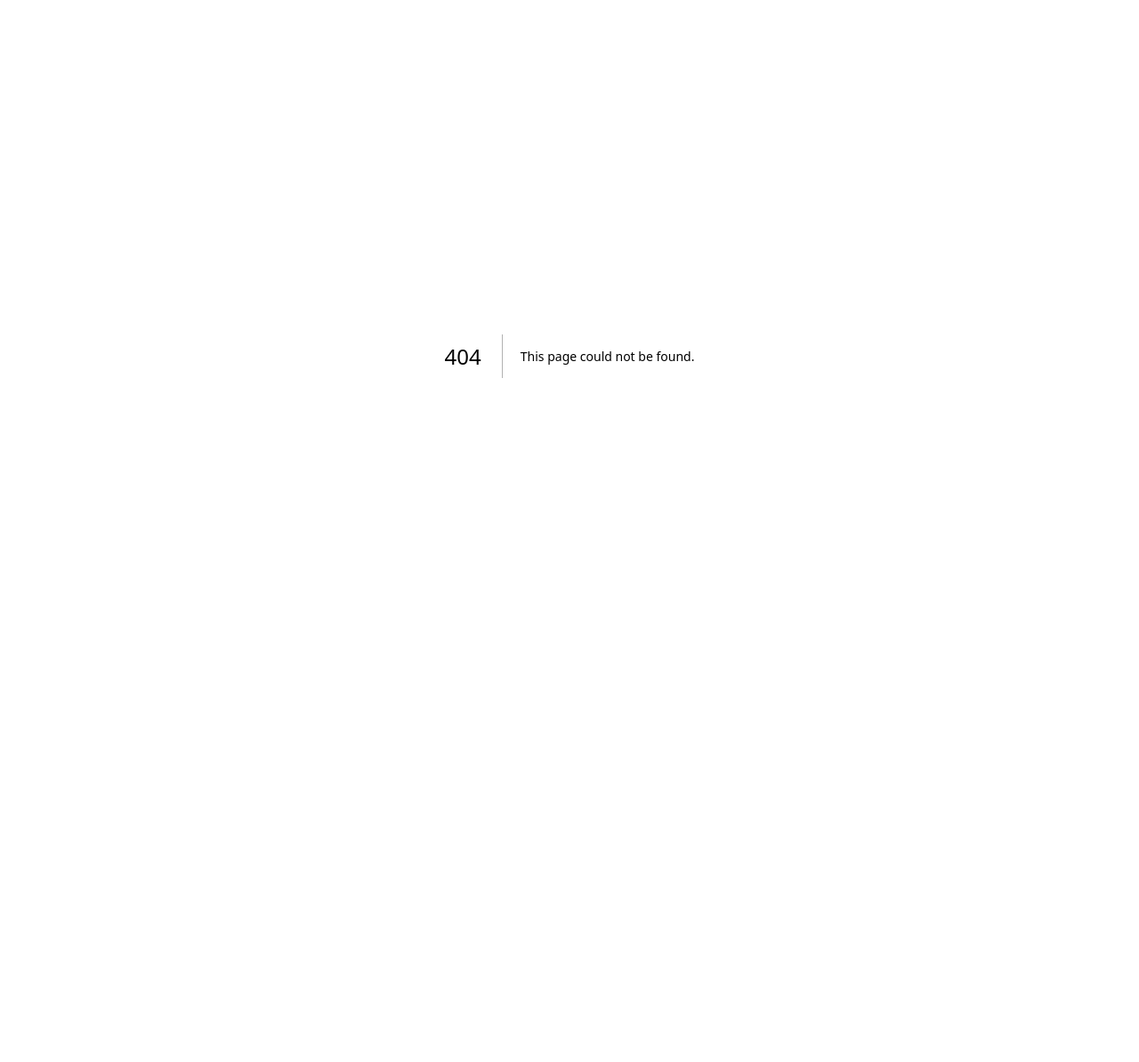
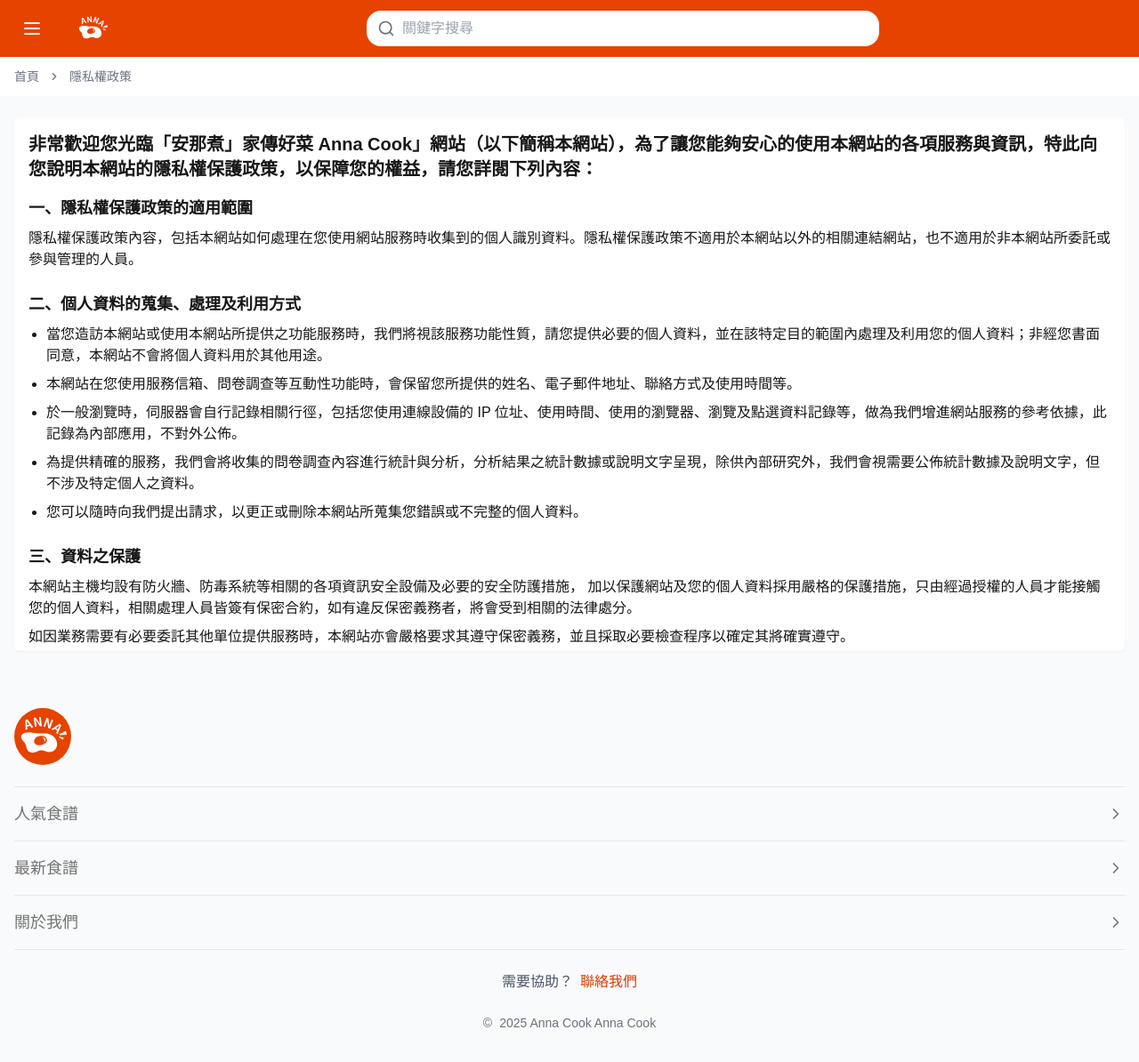
Before and after one commit to heyi5478/anna-cook, a Next.js app: page /privacy-policy in a window 1280 px wide. Before the commit this address had no page. Shown: the top 1194 px of the page at 89% size. Before the commit the page ends 800 px from the top, so only its background shows below. Built offline with nearby package versions, Linux system fonts and the light colour scheme.

Commit message:
feat: 新增隱私權政策頁面元件，包含麵包屑導航及內容結構，提升網站的合規性與使用者體驗。

```diff
--- /dev/null
+++ b/src/pages/privacy-policy/index.tsx
@@ -0,0 +1,174 @@
+import type React from 'react';
+import Link from 'next/link';
+import { Header } from '@/components/layout/Header';
+import { Footer } from '@/components/layout/Footer';
+import {
+  Breadcrumb,
+  BreadcrumbItem,
+  BreadcrumbLink,
+  BreadcrumbList,
+  BreadcrumbPage,
+  BreadcrumbSeparator,
+} from '@/components/ui/breadcrumb';
+
+/**
+ * 隱私權政策頁面元件
+ */
+const PrivacyPolicyPage: React.FC = () => {
+  /**
+   * 處理選單點擊事件
+   */
+  const atMenuClick = () => {
+    console.log('Menu clicked');
+  };
+
+  /**
+   * 處理搜尋提交事件
+   */
+  const atSearchSubmit = (query: string) => {
+    console.log('Search submitted:', query);
+  };
+
+  return (
+    <div className="min-h-screen flex flex-col">
+      <Header
+        variant="default"
+        size="lg"
+        atMenuClick={atMenuClick}
+        atSearchSubmit={atSearchSubmit}
+      />
+
+      <main className="flex-1 bg-gray-50">
+        {/* 麵包屑導航 */}
+        <div className="px-4 py-3 bg-white">
+          <Breadcrumb>
+            <BreadcrumbList>
+              <BreadcrumbItem>
+                <BreadcrumbLink asChild>
+                  <Link href="/">首頁</Link>
+                </BreadcrumbLink>
+              </BreadcrumbItem>
+              <BreadcrumbSeparator />
+              <BreadcrumbItem>
+                <BreadcrumbPage>隱私權政策</BreadcrumbPage>
+              </BreadcrumbItem>
+            </BreadcrumbList>
+          </Breadcrumb>
+        </div>
+
+        {/* 隱私權政策內容 */}
+        <div className="px-4 py-6">
+          <div className="bg-white rounded-md shadow-sm p-4 mb-4 max-h-[calc(100vh-200px)] overflow-y-auto">
+            <h1 className="text-xl font-bold mb-4">
+              非常歡迎您光臨「安那煮」家傳好菜 Anna
+              Cook」網站（以下簡稱本網站），為了讓您能夠安心的使用本網站的各項服務與資訊，特此向您說明本網站的隱私權保護政策，以保障您的權益，請您詳閱下列內容：
+            </h1>
+
+            <section className="mb-6">
+              <h2 className="text-lg font-semibold mb-2">
+                一、隱私權保護政策的適用範圍
+              </h2>
+              <p className="mb-2">
+                隱私權保護政策內容，包括本網站如何處理在您使用網站服務時收集到的個人識別資料。隱私權保護政策不適用於本網站以外的相關連結網站，也不適用於非本網站所委託或參與管理的人員。
+              </p>
+            </section>
+
+            <section className="mb-6">
+              <h2 className="text-lg font-semibold mb-2">
+                二、個人資料的蒐集、處理及利用方式
+              </h2>
+              <ul className="list-disc pl-5 space-y-2">
+                <li>
+                  當您造訪本網站或使用本網站所提供之功能服務時，我們將視該服務功能性質，請您提供必要的個人資料，並在該特定目的範圍內處理及利用您的個人資料；非經您書面同意，本網站不會將個人資料用於其他用途。
+                </li>
+                <li>
+                  本網站在您使用服務信箱、問卷調查等互動性功能時，會保留您所提供的姓名、電子郵件地址、聯絡方式及使用時間等。
+                </li>
+                <li>
+                  於一般瀏覽時，伺服器會自行記錄相關行徑，包括您使用連線設備的
+                  IP
+                  位址、使用時間、使用的瀏覽器、瀏覽及點選資料記錄等，做為我們增進網站服務的參考依據，此記錄為內部應用，不對外公佈。
+                </li>
+                <li>
+                  為提供精確的服務，我們會將收集的問卷調查內容進行統計與分析，分析結果之統計數據或說明文字呈現，除供內部研究外，我們會視需要公佈統計數據及說明文字，但不涉及特定個人之資料。
+                </li>
+                <li>
+                  您可以隨時向我們提出請求，以更正或刪除本網站所蒐集您錯誤或不完整的個人資料。
+                </li>
+              </ul>
+            </section>
+
+            <section className="mb-6">
+              <h2 className="text-lg font-semibold mb-2">三、資料之保護</h2>
+              <p className="mb-2">
+                本網站主機均設有防火牆、防毒系統等相關的各項資訊安全設備及必要的安全防護措施，
+                加以保護網站及您的個人資料採用嚴格的保護措施，只由經過授權的人員才能接觸您的個人資料，相關處理人員皆簽有保密合約，如有違反保密義務者，將會受到相關的法律處分。
+              </p>
+              <p className="mb-2">
+                如因業務需要有必要委託其他單位提供服務時，本網站亦會嚴格要求其遵守保密義務，並且採取必要檢查程序以確定其將確實遵守。
+              </p>
+            </section>
+
+            <section className="mb-6">
+              <h2 className="text-lg font-semibold mb-2">
+                四、網站對外的相關連結
+              </h2>
+              <p className="mb-2">
+                本網站的網頁提供其他網站的網路連結，您也可經由本網站所提供的連結，點選進入其他網站。但該連結網站不適用本網站的隱私權保護政策，您必須參考該連結網站中的隱私權保護政策。
+              </p>
+            </section>
+
+            <section className="mb-6">
+              <h2 className="text-lg font-semibold mb-2">
+                五、與第三人共用個人資料之政策
+              </h2>
+              <p className="mb-2">
+                本網站絕不會提供、交換、出租或出售任何您的個人資料給其他個人、團體、私人企業或公務機關，但有法律依據或合約義務者，不在此限。
+              </p>
+              <p className="mb-2">前項但書之情形包括不限於：</p>
+              <ul className="list-disc pl-5 space-y-2">
+                <li>經由您書面同意。</li>
+                <li>法律明文規定。</li>
+                <li>為免除您生命、身體、自由或財產上之危險。</li>
+                <li>
+                  與公務機關或學術研究機構合作，基於公共利益為統計或學術研究而有必要，
+                  且資料經過提供者處理或蒐集著依其揭露方式無從識別特定之當事人。
+                </li>
+                <li>
+                  當您在網站的行為，違反服務條款或可能損害或妨礙網站與其他使用者權益或導致任何人遭受損害時，經網站管理單位研析揭露您的個人資料是為了辨識、聯絡或採取法律行動所必要者。
+                </li>
+                <li>有利於您的權益。</li>
+                <li>
+                  本網站委託廠商協助蒐集、處理或利用您的個人資料時，將對委外廠商或個人善盡監督管理之責。
+                </li>
+              </ul>
+            </section>
+
+            <section className="mb-6">
+              <h2 className="text-lg font-semibold mb-2">六、Cookie 之使用</h2>
+              <p className="mb-2">
+                為了提供您最佳的服務，本網站會在您的電腦中放置並取用我們的
+                Cookie，若您不願接受 Cookie
+                的寫入，您可在您使用的瀏覽器功能項中設定隱私權等級為高，即可拒絕
+                Cookie 的寫入，但可能會導致網站某些功能無法正常執行。
+              </p>
+            </section>
+
+            <section className="mb-6">
+              <h2 className="text-lg font-semibold mb-2">
+                七、隱私權保護政策之修正
+              </h2>
+              <p className="mb-2">
+                本網站隱私權保護政策將因應需求隨時進行修正，修正後的條款將刊登於網站上。
+              </p>
+            </section>
+          </div>
+        </div>
+      </main>
+
+      <Footer />
+    </div>
+  );
+};
+
+export default PrivacyPolicyPage;
```
